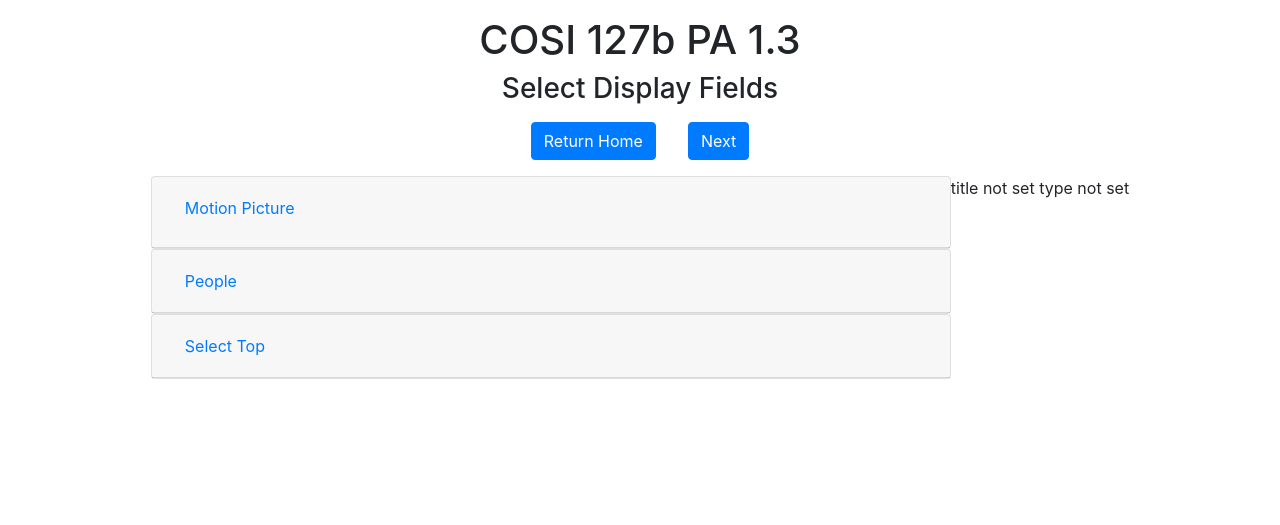
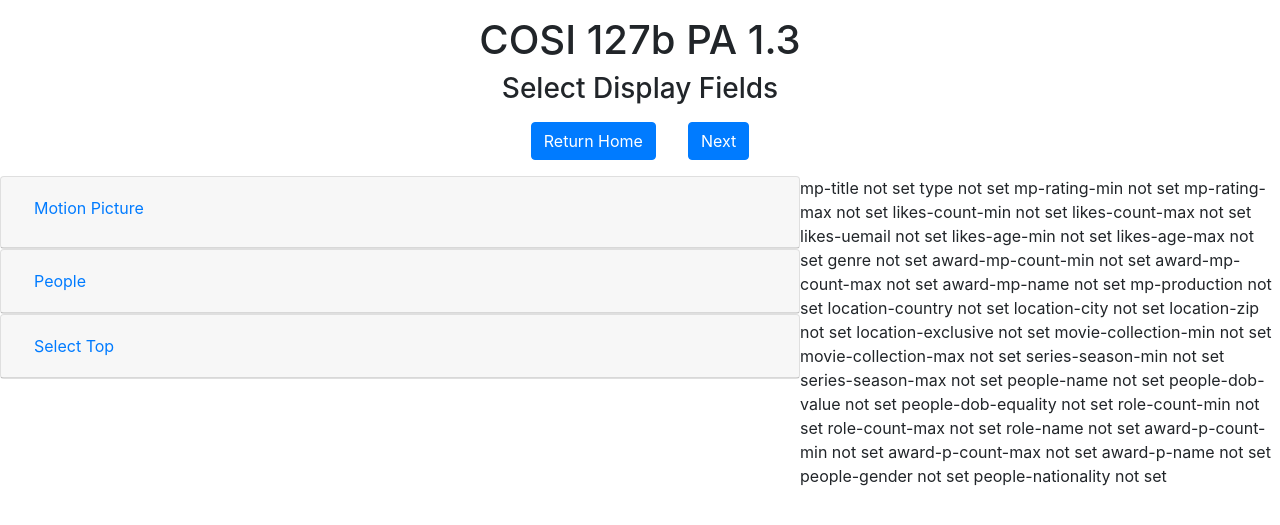
Before and after one commit to kenkirio/motion-picture-db, a PHP site: page /COSI127b/selectFields.php in a window 1280 px wide. Shown: the top 525 px of the page. Run offline with PHP 8.4, Linux system fonts and the light colour scheme; some libraries are stand-ins or nearby versions.

Commit message:
Change birthday to dob

```diff
--- a/Project 1.3/selectFields.php
+++ b/Project 1.3/selectFields.php
@@ -227,11 +227,9 @@
 
 <?php
 
-/*
-$filterVars = array("mp-title", "type", "mp-rating-min", "mp-rating-max", "likes-count-min", "likes-count-max", "likes-uemail", "likes-age-min", "likes-age-max", "genre", "award-mp-count-min", "award-mp-count-max", "award-mp-name", "mp-production", "location-country", "location-city", "location-zip", "location-exclusive", "movie-collection-min", "movie-collection-max", "series-season-min", "series-season-max", "people-name", "people-birthday", "role-count-min", "role-count-max", "role-name", "award-p-count-min", "award-p-count-max", "award-p-name", "people-gender", "people-nationality");
-*/
 
-$filterVars = array("title", "type");
+$filterVars = array("mp-title", "type", "mp-rating-min", "mp-rating-max", "likes-count-min", "likes-count-max", "likes-uemail", "likes-age-min", "likes-age-max", "genre", "award-mp-count-min", "award-mp-count-max", "award-mp-name", "mp-production", "location-country", "location-city", "location-zip", "location-exclusive", "movie-collection-min", "movie-collection-max", "series-season-min", "series-season-max", "people-name", "people-dob-value", "people-dob-equality", "role-count-min", "role-count-max", "role-name", "award-p-count-min", "award-p-count-max", "award-p-name", "people-gender", "people-nationality");
+
 
 foreach ($filterVars as $varName) {
 	if (filter_has_var(INPUT_POST, $varName)) {
```
